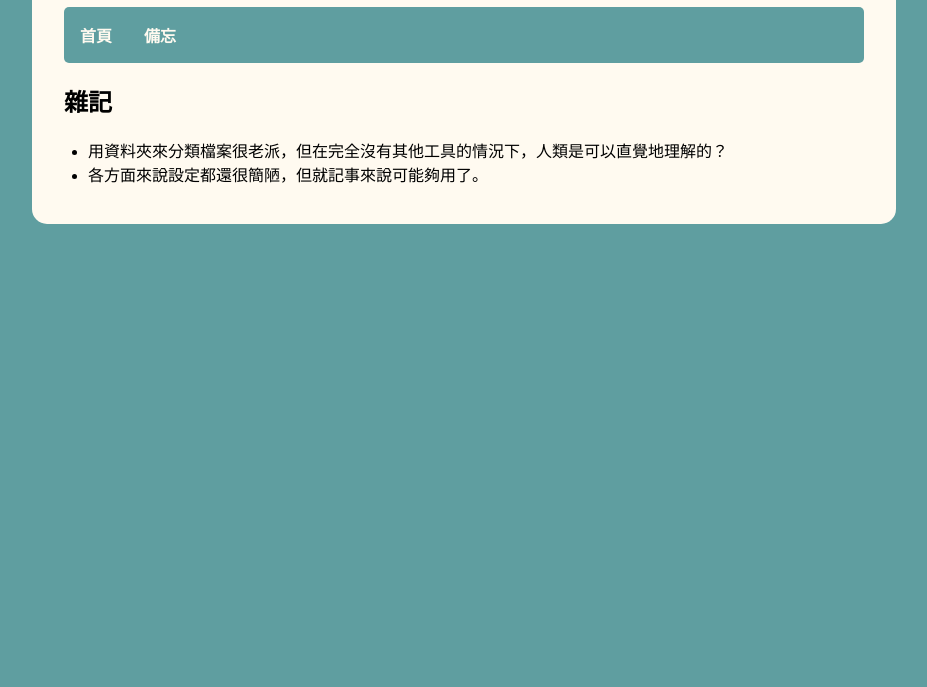
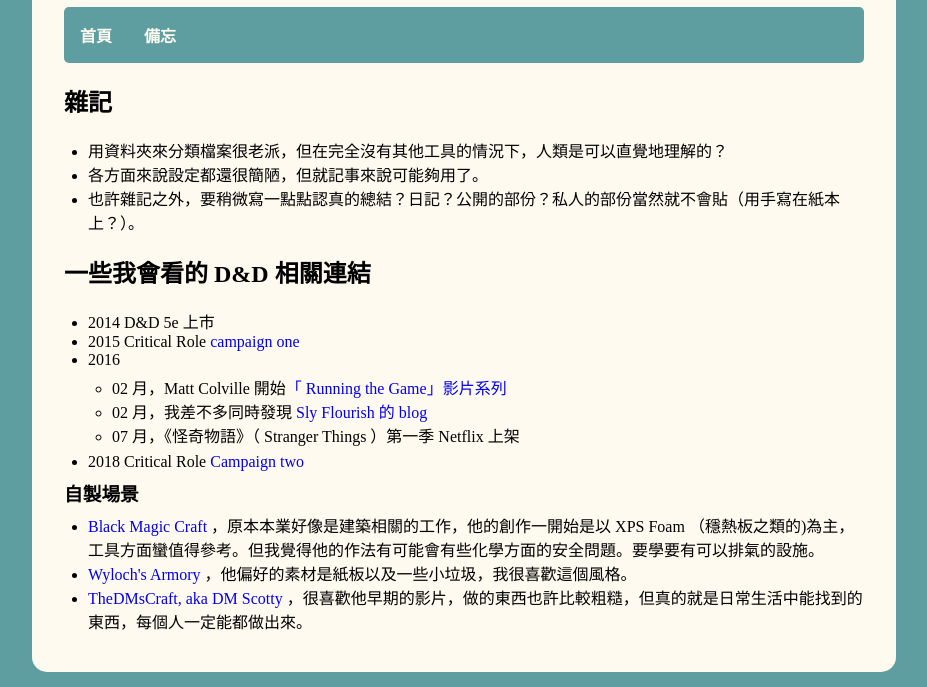
Before and after one commit to jchans/jchans.github.io, an Eleventy site: page posts/by-date/2025/11/2025-11-20.md in a window 1280 px wide. Shown: the part 113-800 px from the top of the page, without its empty margins (176-1103 px from the left). Built offline with nearby package versions, Linux system fonts and the light colour scheme; Eleventy itself is replaced by a stand-in of ours; files that its build step writes are made by us from their sources; a web font is replaced by a local one.

Commit message:
add notes

```diff
--- a/_includes/layouts/layout.html
+++ b/_includes/layouts/layout.html
@@ -18,7 +18,7 @@ title: Hans' Stuff
   </head>
   <body>
     <div class="page-container">
-      <h1>{{ title | default: "Hans' Notes"}}</h1>
+      <h1>Hans' Notes</h1>
 
       <div class="site-categories">
         <!-- <div class="cat-item item-selected"> -->
@@ -30,7 +30,11 @@ title: Hans' Stuff
         </div>
       </div>
 
-      <main>{{ content }}</main>
+      <main>
+        {% if url == "/" %}
+        <h2>{{ title }}</h2>
+        {% endif %} {{ content }}
+      </main>
     </div>
   </body>
 </html>
--- a/posts/by-date/2025/11/2025-11-20.md
+++ b/posts/by-date/2025/11/2025-11-20.md
@@ -9,3 +9,20 @@
 
 - 用資料夾來分類檔案很老派，但在完全沒有其他工具的情況下，人類是可以直覺地理解的？
 - 各方面來說設定都還很簡陋，但就記事來說可能夠用了。
+- 也許雜記之外，要稍微寫一點點認真的總結？日記？公開的部份？私人的部份當然就不會貼（用手寫在紙本上？）。
+
+## 一些我會看的 D&D 相關連結
+
+- 2014 D&D 5e 上市
+- 2015 Critical Role [campaign one](https://en.wikipedia.org/wiki/Critical_Role_campaign_one)
+- 2016
+  - 02 月，Matt Colville 開始[「 Running the Game」影片系列](https://www.youtube.com/playlist?list=PLlUk42GiU2guNzWBzxn7hs8MaV7ELLCP_)
+  - 02 月，我差不多同時發現 [Sly Flourish 的 blog](https://slyflourish.com/running_phandelver.html)
+  - 07 月，《怪奇物語》（ Stranger Things ）第一季 Netflix 上架
+- 2018 Critical Role [Campaign two](https://en.wikipedia.org/wiki/Critical_Role_campaign_two)
+
+### 自製場景
+
+- [Black Magic Craft](https://www.youtube.com/@BlackMagicCraftOfficial) ，原本本業好像是建築相關的工作，他的創作一開始是以 XPS Foam （穩熱板之類的)為主，工具方面蠻值得參考。但我覺得他的作法有可能會有些化學方面的安全問題。要學要有可以排氣的設施。
+- [Wyloch's Armory](https://www.youtube.com/@WylochsArmory) ，他偏好的素材是紙板以及一些小垃圾，我很喜歡這個風格。
+- [TheDMsCraft, aka DM Scotty](https://www.youtube.com/@theDMsCraft) ，很喜歡他早期的影片，做的東西也許比較粗糙，但真的就是日常生活中能找到的東西，每個人一定能都做出來。
```
Also changed, not shown: 5 other files.
